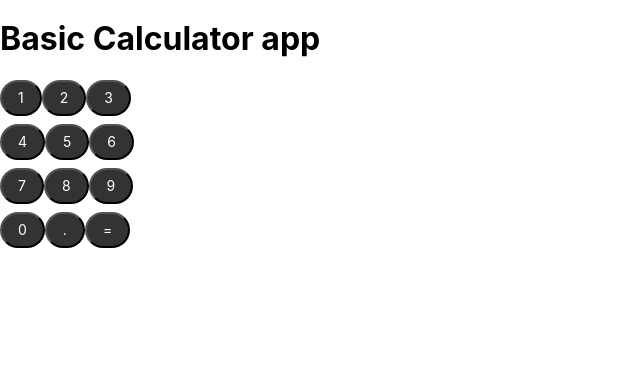
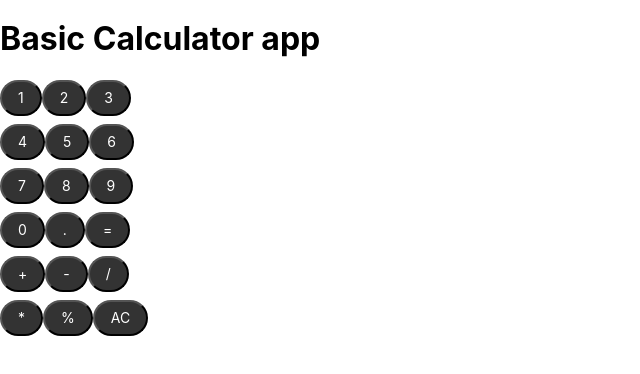
Before and after one commit to parikshit10/Calc_react, a React (Create React App) app: page / in a window 1280 px wide. Shown: the top 374 px of the page, without its empty margins (0-640 px from the left). Built offline with nearby package versions, Linux system fonts and the light colour scheme.

Commit message:
eval working

```diff
--- a/src/App.js
+++ b/src/App.js
@@ -15,8 +15,12 @@ class App extends React.Component
 
   handler = (changedVal) =>
   {
-    this.setState({exp: this.state.exp+changedVal})
-    console.log(this.state.exp)
+    if(changedVal !== "=" && changedVal !== "AC")
+      this.setState({exp: this.state.exp+changedVal})
+    else if(changedVal === "=")
+      console.log(eval(this.state.exp))
+    else if(changedVal === "AC")
+      this.setState({exp: ''})
   }
   render()
   {
@@ -28,18 +32,21 @@ class App extends React.Component
       lst.push(i.toString())
       if(lst.length === 3)
       {
-        allButtons.push(<Button handler={this.handler} items={lst}/>);
+        allButtons.push(<Button handler={this.handler} items={lst} />);
         lst = [];
       }
     }
     lst = ["0",".","="]
+    allButtons.push(<Button handler={this.handler} items={lst}/>)
+    lst = ["+","-","/"]
+    allButtons.push(<Button handler={this.handler} items={lst}/>)
+    lst = ["*","%","AC"]
     allButtons.push(<Button handler={this.handler} items={lst}/>)
 
     return (
     <div>
       <h1> Basic Calculator app </h1>
       {allButtons}
-
     </div>
     );
   }
--- a/src/Button.js
+++ b/src/Button.js
@@ -5,11 +5,12 @@ const Button = (props) =>
 {
 
 	var oneList = props.items;
-	var handleToUpdate  =  props.handler
+	var handleToUpdate = props.handler
 	const allbuts = oneList.map((ind,val) =>
 	{
 		return <button key={ind} onClick = {() => {handleToUpdate(ind)}} className="f6 grow no-underline br-pill ph3 pv2 mb2 dib white bg-dark-gray" type="button">{ind}</button>
 	});
+
 	return(
 		<div>
 			{allbuts}
```
